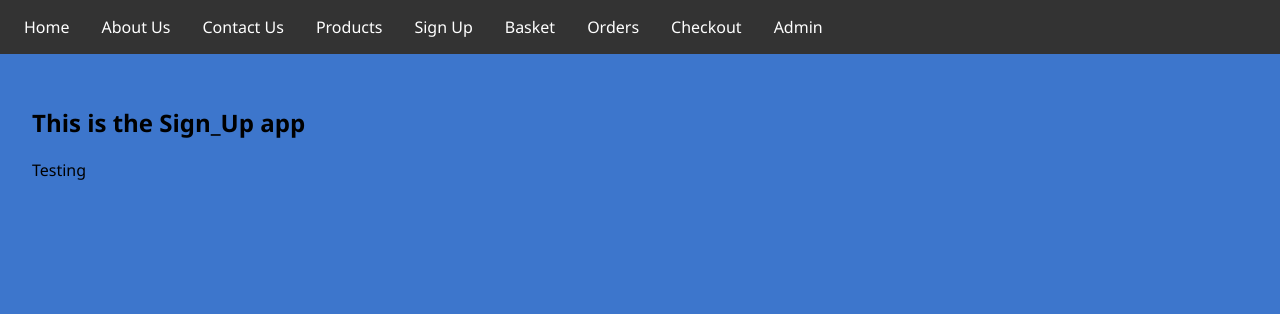
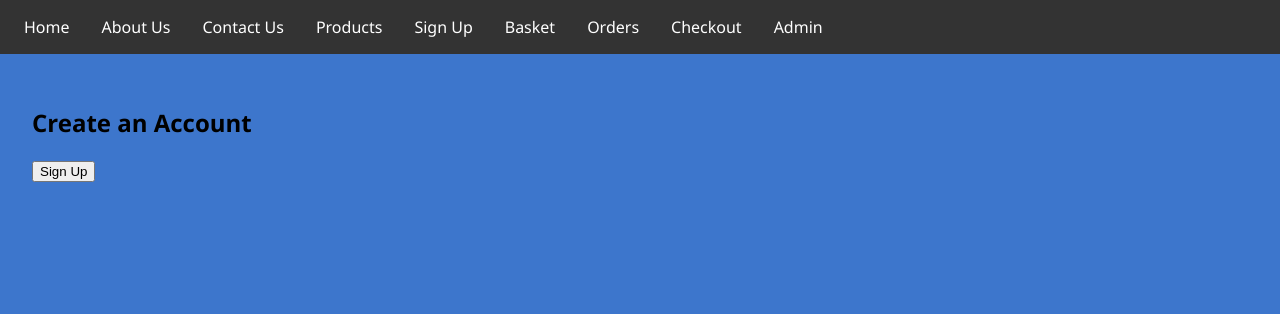
Before and after one commit to Zaid748-collab/Team-31, a Django app: page /signup/ in a window 1280 px wide. Shown: the top 314 px of the page. Run offline with Django 5.2, Linux system fonts and the light colour scheme.

Commit message:
Creating the basic structure for the sign up page

```diff
--- a/Team31Project/Sign_Up/templates/Sign_Up/Sign_Up.html
+++ b/Team31Project/Sign_Up/templates/Sign_Up/Sign_Up.html
@@ -1,8 +1,11 @@
 {% extends 'base.html' %}
 
-{% block title %}About Us{% endblock %}
+{% block title %}Sign Up{% endblock %}
 
 {% block content %}
-<h2>This is the Sign_Up app</h2>
-<p>Testing</p>
+<h2>Create an Account</h2>
+<form method="post" action="">
+    {% csrf_token %}
+    <button type="submit">Sign Up</button>
+</form>
 {% endblock %}
```
